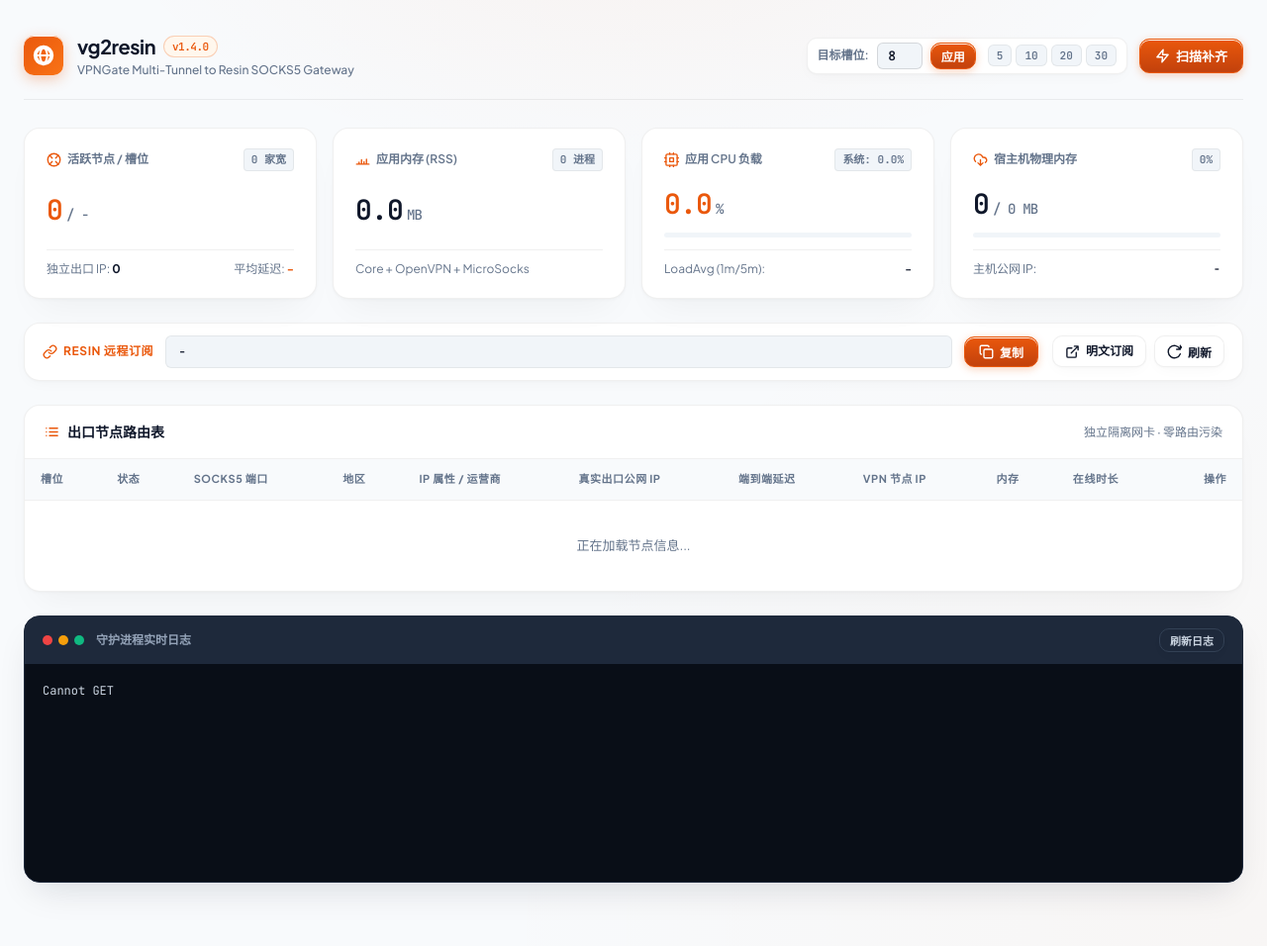
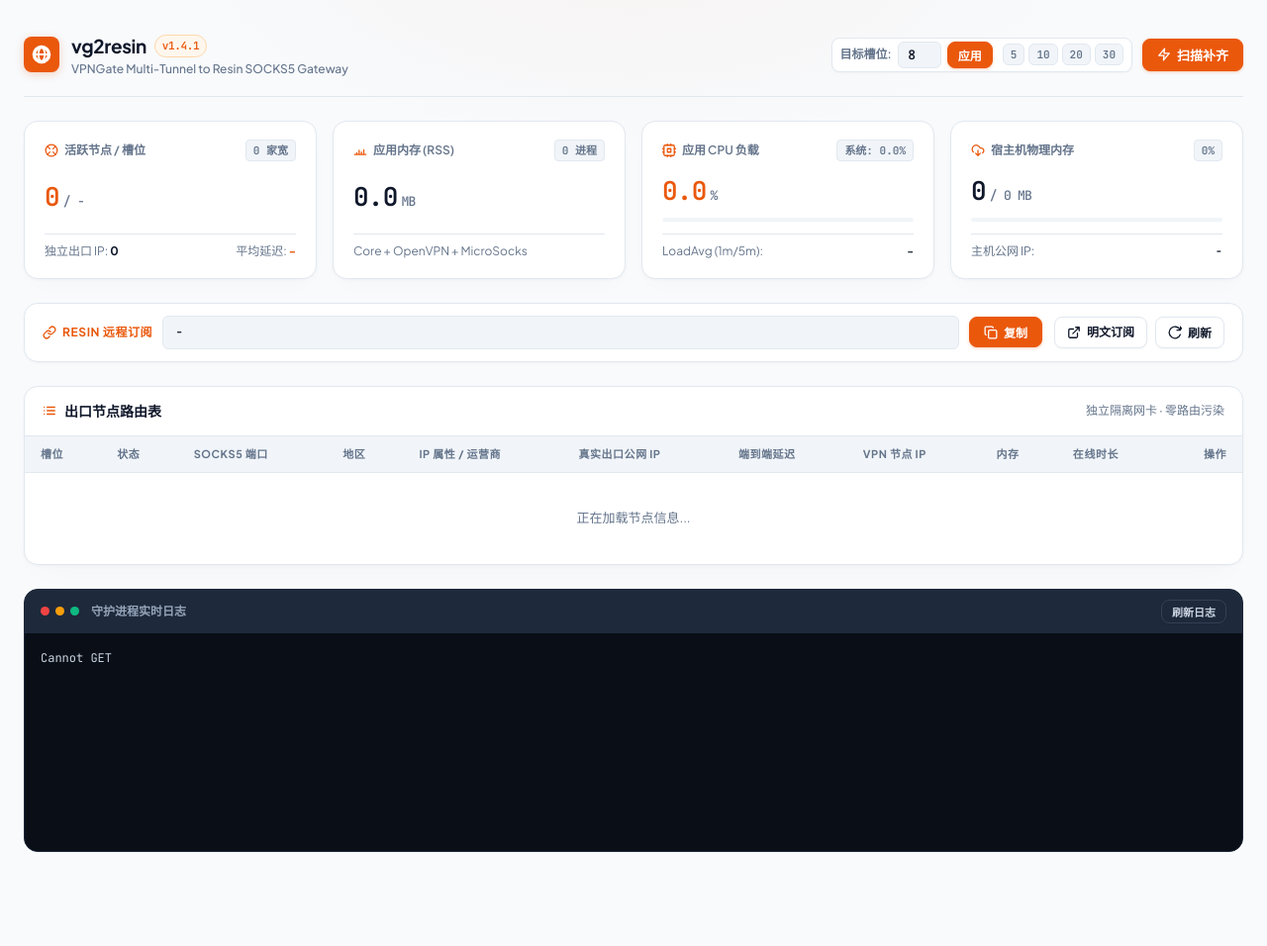
Before and after one commit to danielzi/vg2resin, a Python web app: template templates/index.html in a window 1280 px wide. Shown: the whole page at 99% size. After the commit the page ends 861 px from the top, so only its background shows below. Run offline with Jinja, Linux system fonts and the light colour scheme; the template is opened without the code that fills it, so the values that code supplies are empty.

Commit message:
fix(ui): eliminate button white border ghosting and subpixel edge artifacts

```diff
--- a/templates/index.html
+++ b/templates/index.html
@@ -12,59 +12,60 @@
       --bg: #f8fafc;
       --bg-subtle: #f1f5f9;
       --surface: #ffffff;
-      --surface-hover: #fafafa;
-      --surface-elevated: #ffffff;
-      --border-subtle: rgba(0, 0, 0, 0.06);
-      --border-strong: rgba(0, 0, 0, 0.12);
-      --inner-glint: inset 0 1px 0 rgba(255, 255, 255, 0.9);
+      --surface-hover: #f8fafc;
+
+      --border-subtle: #e2e8f0;
+      --border-strong: #cbd5e1;
 
       --text-main: #0f172a;
       --text-muted: #64748b;
       --text-subtle: #94a3b8;
 
-      /* Pure International Orange Accent System */
+      /* Pure International Orange System */
       --accent: #ea580c;
       --accent-hover: #c2410c;
+      --accent-active: #9a3412;
       --accent-light: #fff7ed;
-      --accent-border: rgba(234, 88, 12, 0.25);
-      --accent-glow: rgba(234, 88, 12, 0.12);
+      --accent-border: #fed7aa;
 
       --success: #16a34a;
       --success-light: #f0fdf4;
-      --success-border: rgba(22, 163, 74, 0.2);
+      --success-border: #bbf7d0;
 
       --warning: #d97706;
       --warning-light: #fffbeb;
-      --warning-border: rgba(217, 119, 6, 0.2);
+      --warning-border: #fde68a;
 
       --danger: #dc2626;
       --danger-light: #fef2f2;
-      --danger-border: rgba(220, 38, 38, 0.2);
+      --danger-border: #fecaca;
 
       --radius-sm: 6px;
-      --radius-md: 10px;
-      --radius-lg: 16px;
-      --shadow-diffusion: 0 20px 35px -15px rgba(0, 0, 0, 0.05), 0 1px 3px rgba(0, 0, 0, 0.03);
-      --shadow-card: 0 4px 16px -4px rgba(0, 0, 0, 0.04), 0 1px 2px rgba(0, 0, 0, 0.02);
+      --radius-md: 8px;
+      --radius-lg: 14px;
 
       --font-sans: 'Plus Jakarta Sans', -apple-system, BlinkMacSystemFont, "Segoe UI", sans-serif;
       --font-mono: 'JetBrains Mono', ui-monospace, SFMono-Regular, monospace;
     }
 
-    * { box-sizing: border-box; margin: 0; padding: 0; }
+    * {
+      box-sizing: border-box;
+      margin: 0;
+      padding: 0;
+      -webkit-font-smoothing: antialiased;
+      -moz-osx-font-smoothing: grayscale;
+    }
 
     body {
       background-color: var(--bg);
       background-image:
-        radial-gradient(ellipse 60% 40% at 50% -10%, rgba(234, 88, 12, 0.05), transparent 70%),
-        radial-gradient(circle at 100% 100%, rgba(249, 115, 22, 0.03), transparent 50%);
+        radial-gradient(ellipse 50% 30% at 50% -5%, rgba(234, 88, 12, 0.04), transparent 70%);
       color: var(--text-main);
       font-family: var(--font-sans);
       font-size: 14px;
       line-height: 1.5;
       min-height: 100dvh;
       padding: 32px 24px 64px;
-      -webkit-font-smoothing: antialiased;
     }
 
     .container {
@@ -77,35 +78,35 @@
       display: flex;
       justify-content: space-between;
       align-items: center;
-      margin-bottom: 28px;
-      padding-bottom: 20px;
+      margin-bottom: 24px;
+      padding-bottom: 18px;
       border-bottom: 1px solid var(--border-subtle);
       flex-wrap: wrap;
-      gap: 20px;
+      gap: 16px;
     }
 
     .brand-group {
       display: flex;
       align-items: center;
-      gap: 14px;
+      gap: 12px;
     }
 
     .brand-icon {
-      width: 40px;
-      height: 40px;
-      background: linear-gradient(135deg, #ea580c, #f97316);
+      width: 36px;
+      height: 36px;
+      background-color: var(--accent);
       border-radius: var(--radius-md);
       display: flex;
       align-items: center;
       justify-content: center;
-      box-shadow: 0 4px 14px rgba(234, 88, 12, 0.3), var(--inner-glint);
       color: #ffffff;
+      box-shadow: 0 2px 8px rgba(234, 88, 12, 0.25);
     }
 
     .brand-text h1 {
-      font-size: 20px;
+      font-size: 19px;
       font-weight: 700;
-      letter-spacing: -0.025em;
+      letter-spacing: -0.02em;
       color: var(--text-main);
       display: flex;
       align-items: center;
@@ -122,7 +123,7 @@
       font-family: var(--font-mono);
       font-size: 11px;
       font-weight: 600;
-      padding: 2px 8px;
+      padding: 2px 7px;
       border-radius: 9999px;
       background: var(--accent-light);
       border: 1px solid var(--accent-border);
@@ -132,7 +133,7 @@
     .header-actions {
       display: flex;
       align-items: center;
-      gap: 12px;
+      gap: 10px;
       flex-wrap: wrap;
     }
 
@@ -140,12 +141,12 @@
     .pool-stepper {
       display: flex;
       align-items: center;
-      gap: 8px;
+      gap: 6px;
       background: var(--surface);
       border: 1px solid var(--border-subtle);
       border-radius: var(--radius-md);
-      padding: 4px 10px;
-      box-shadow: var(--shadow-card);
+      padding: 3px 8px;
+      box-shadow: 0 1px 2px rgba(0, 0, 0, 0.03);
     }
 
     .stepper-label {
@@ -155,9 +156,9 @@
     }
 
     .stepper-input {
-      width: 46px;
+      width: 44px;
       background: var(--bg-subtle);
-      border: 1px solid var(--border-strong);
+      border: 1px solid var(--border-subtle);
       color: var(--text-main);
       padding: 4px 6px;
       border-radius: var(--radius-sm);
@@ -166,24 +167,24 @@
       font-weight: 600;
       text-align: center;
       outline: none;
-      transition: all 0.15s;
+      transition: border-color 0.15s;
     }
     .stepper-input:focus {
       border-color: var(--accent);
       background: #ffffff;
-      box-shadow: 0 0 0 3px rgba(234, 88, 12, 0.12);
     }
 
     .preset-pill {
       font-family: var(--font-mono);
       font-size: 11px;
       font-weight: 600;
-      padding: 3px 8px;
+      padding: 3px 7px;
       border-radius: var(--radius-sm);
       background: var(--bg-subtle);
       border: 1px solid var(--border-subtle);
       color: var(--text-muted);
       cursor: pointer;
+      outline: none;
       transition: all 0.15s ease;
     }
     .preset-pill:hover {
@@ -192,59 +193,68 @@
       background: var(--accent-light);
     }
 
-    /* Buttons */
+    /* Buttons: Clean, Crisp, Zero White Ghosting Edges */
     .btn {
       display: inline-flex;
       align-items: center;
+      justify-content: center;
       gap: 6px;
       font-family: var(--font-sans);
       font-size: 13px;
       font-weight: 600;
-      padding: 7px 15px;
+      padding: 6px 14px;
       border-radius: var(--radius-md);
       border: 1px solid var(--border-subtle);
-      background: var(--surface);
+      background-color: var(--surface);
       color: var(--text-main);
       cursor: pointer;
-      transition: all 0.18s cubic-bezier(0.16, 1, 0.3, 1);
-      box-shadow: var(--shadow-card);
+      outline: none;
       text-decoration: none;
+      box-shadow: 0 1px 2px rgba(0, 0, 0, 0.04);
+      transition: background-color 0.15s, border-color 0.15s, color 0.15s;
+      -webkit-appearance: none;
+      appearance: none;
     }
     .btn:hover {
-      background: var(--surface-hover);
+      background-color: var(--bg-subtle);
       border-color: var(--border-strong);
-      transform: translateY(-1px);
-      box-shadow: 0 4px 12px rgba(0, 0, 0, 0.06);
+      color: var(--text-main);
     }
     .btn:active {
-      transform: translateY(0);
-      background: var(--bg-subtle);
+      background-color: #e2e8f0;
     }
 
+    /* Solid Orange Button: Explicit border matching background to prevent subpixel edge halos */
     .btn-primary {
-      background: linear-gradient(180deg, #ea580c, #c2410c);
-      border-color: #ea580c;
+      background-color: var(--accent);
+      border: 1px solid var(--accent);
       color: #ffffff;
-      box-shadow: 0 2px 8px rgba(234, 88, 12, 0.28), var(--inner-glint);
+      box-shadow: 0 1px 3px rgba(234, 88, 12, 0.3);
     }
     .btn-primary:hover {
-      background: linear-gradient(180deg, #f97316, #ea580c);
-      border-color: #f97316;
+      background-color: var(--accent-hover);
+      border-color: var(--accent-hover);
       color: #ffffff;
-      box-shadow: 0 4px 14px rgba(234, 88, 12, 0.38);
+    }
+    .btn-primary:active {
+      background-color: var(--accent-active);
+      border-color: var(--accent-active);
     }
 
     .btn-ghost-orange {
       padding: 4px 10px;
       font-size: 12px;
+      font-weight: 600;
       color: var(--accent);
-      background: transparent;
-      border-color: transparent;
+      background-color: transparent;
+      border: 1px solid transparent;
       box-shadow: none;
+      border-radius: var(--radius-sm);
     }
     .btn-ghost-orange:hover {
-      background: var(--accent-light);
+      background-color: var(--accent-light);
       border-color: var(--accent-border);
+      color: var(--accent-hover);
     }
 
     /* Bento Cards */
@@ -263,27 +273,21 @@
     }
 
     .bento-card {
-      background: var(--surface);
+      background-color: var(--surface);
       border: 1px solid var(--border-subtle);
       border-radius: var(--radius-lg);
-      padding: 20px 22px;
-      box-shadow: var(--shadow-diffusion);
+      padding: 18px 20px;
+      box-shadow: 0 1px 3px rgba(0, 0, 0, 0.03), 0 10px 25px -10px rgba(0, 0, 0, 0.03);
       display: flex;
       flex-direction: column;
       justify-content: space-between;
-      position: relative;
-      transition: transform 0.2s, box-shadow 0.2s;
-    }
-    .bento-card:hover {
-      transform: translateY(-2px);
-      box-shadow: 0 24px 45px -15px rgba(0, 0, 0, 0.07);
     }
 
     .card-top {
       display: flex;
       justify-content: space-between;
       align-items: center;
-      margin-bottom: 12px;
+      margin-bottom: 10px;
     }
     .card-label {
       font-size: 12px;
@@ -306,7 +310,7 @@
 
     .card-num {
       font-family: var(--font-mono);
-      font-size: 28px;
+      font-size: 26px;
       font-weight: 700;
       letter-spacing: -0.03em;
       color: var(--text-main);
@@ -315,7 +319,7 @@
       gap: 4px;
     }
     .card-num .unit {
-      font-size: 14px;
+      font-size: 13px;
       font-weight: 500;
       color: var(--text-muted);
     }
@@ -328,12 +332,12 @@
       align-items: center;
       justify-content: space-between;
       border-top: 1px solid var(--border-subtle);
-      padding-top: 10px;
+      padding-top: 8px;
     }
 
     .meter-track {
       width: 100%;
-      height: 5px;
+      height: 4px;
       background: var(--bg-subtle);
       border-radius: 9999px;
       margin-top: 8px;
@@ -341,14 +345,14 @@
     }
     .meter-fill {
       height: 100%;
-      background: linear-gradient(90deg, #ea580c, #f97316);
+      background-color: var(--accent);
       border-radius: 9999px;
-      transition: width 0.4s ease;
+      transition: width 0.3s ease;
     }
 
     /* Subscription Ribbon */
     .sub-ribbon {
-      background: var(--surface);
+      background-color: var(--surface);
       border: 1px solid var(--border-subtle);
       border-radius: var(--radius-lg);
       padding: 12px 18px;
@@ -357,14 +361,14 @@
       justify-content: space-between;
       align-items: center;
       flex-wrap: wrap;
-      gap: 14px;
-      box-shadow: var(--shadow-card);
+      gap: 12px;
+      box-shadow: 0 1px 3px rgba(0, 0, 0, 0.03);
     }
 
     .sub-endpoint {
       display: flex;
       align-items: center;
-      gap: 12px;
+      gap: 10px;
       flex-grow: 1;
       min-width: 280px;
     }
@@ -396,16 +400,16 @@
 
     /* Table Container */
     .table-container {
-      background: var(--surface);
+      background-color: var(--surface);
       border: 1px solid var(--border-subtle);
       border-radius: var(--radius-lg);
       overflow: hidden;
-      box-shadow: var(--shadow-diffusion);
+      box-shadow: 0 1px 3px rgba(0, 0, 0, 0.03), 0 15px 30px -15px rgba(0, 0, 0, 0.04);
       margin-bottom: 24px;
     }
 
     .table-header-bar {
-      padding: 16px 20px;
+      padding: 14px 18px;
       border-bottom: 1px solid var(--border-subtle);
       display: flex;
       justify-content: space-between;
@@ -429,25 +433,25 @@
     }
 
     thead th {
-      background: #f8fafc;
+      background-color: var(--bg-subtle);
       color: var(--text-muted);
       font-size: 11px;
       font-weight: 700;
       text-transform: uppercase;
       letter-spacing: 0.05em;
-      padding: 12px 16px;
+      padding: 10px 16px;
       border-bottom: 1px solid var(--border-subtle);
     }
 
     tbody tr {
       border-bottom: 1px solid var(--border-subtle);
-      transition: background-color 0.15s;
+      transition: background-color 0.12s;
     }
     tbody tr:last-child { border-bottom: none; }
-    tbody tr:hover { background-color: #fafbfc; }
+    tbody tr:hover { background-color: #f8fafc; }
 
     tbody td {
-      padding: 14px 16px;
+      padding: 12px 16px;
       vertical-align: middle;
       font-size: 13px;
     }
@@ -540,25 +544,24 @@
       font-family: var(--font-mono);
       font-size: 12px;
       font-weight: 600;
-      padding: 2px 8px;
+      padding: 2px 7px;
       border-radius: 4px;
       border: 1px solid transparent;
     }
-    .lat-fast   { background: var(--success-light); color: var(--success); border-color: var(--success-border); }
-    .lat-medium { background: var(--warning-light); color: var(--warning); border-color: var(--warning-border); }
-    .lat-slow   { background: var(--danger-light); color: var(--danger); border-color: var(--danger-border); }
+    .lat-fast   { background-color: var(--success-light); color: var(--success); border-color: var(--success-border); }
+    .lat-medium { background-color: var(--warning-light); color: var(--warning); border-color: var(--warning-border); }
+    .lat-slow   { background-color: var(--danger-light); color: var(--danger); border-color: var(--danger-border); }
 
     /* Terminal Console */
     .terminal-card {
-      background: #0f172a;
+      background-color: #0f172a;
       border: 1px solid #1e293b;
       border-radius: var(--radius-lg);
       overflow: hidden;
-      box-shadow: 0 16px 36px -12px rgba(15, 23, 42, 0.15);
     }
     .terminal-bar {
-      padding: 12px 18px;
-      background: #1e293b;
+      padding: 10px 16px;
+      background-color: #1e293b;
       display: flex;
       justify-content: space-between;
       align-items: center;
@@ -569,13 +572,13 @@
       gap: 6px;
     }
     .t-dot {
-      width: 10px;
-      height: 10px;
+      width: 9px;
+      height: 9px;
       border-radius: 50%;
     }
     .terminal-body {
-      background: #090e17;
-      padding: 18px;
+      background-color: #090e17;
+      padding: 16px;
       font-family: var(--font-mono);
       font-size: 12px;
       color: #cbd5e1;
@@ -614,8 +617,8 @@
     }
 
     .icon {
-      width: 15px;
-      height: 15px;
+      width: 14px;
+      height: 14px;
       display: inline-block;
       vertical-align: middle;
       stroke-width: 2.2;
@@ -632,10 +635,10 @@
     <header>
       <div class="brand-group">
         <div class="brand-icon">
-          <svg class="icon" style="width:22px; height:22px;" viewBox="0 0 24 24"><path d="M12 2a10 10 0 1 0 10 10A10 10 0 0 0 12 2zm0 18a8 8 0 1 1 8-8 8 8 0 0 1-8 8z"/><path d="M2 12h20M12 2a15.3 15.3 0 0 1 4 10 15.3 15.3 0 0 1-4 10 15.3 15.3 0 0 1-4-10 15.3 15.3 0 0 1 4-10z"/></svg>
+          <svg class="icon" style="width:20px; height:20px;" viewBox="0 0 24 24"><path d="M12 2a10 10 0 1 0 10 10A10 10 0 0 0 12 2zm0 18a8 8 0 1 1 8-8 8 8 0 0 1-8 8z"/><path d="M2 12h20M12 2a15.3 15.3 0 0 1 4 10 15.3 15.3 0 0 1-4 10 15.3 15.3 0 0 1-4-10 15.3 15.3 0 0 1 4-10z"/></svg>
         </div>
         <div class="brand-text">
-          <h1>vg2resin <span class="chip">v1.4.0</span></h1>
+          <h1>vg2resin <span class="chip">v1.4.1</span></h1>
           <div class="subtitle">VPNGate Multi-Tunnel to Resin SOCKS5 Gateway</div>
         </div>
       </div>
@@ -811,7 +814,7 @@
           <span class="t-dot" style="background:#10b981;"></span>
           <span style="font-size:12px; font-weight:600; color:#94a3b8; margin-left:6px;">守护进程实时日志</span>
         </div>
-        <button onclick="fetchLogs()" class="btn" style="padding:3px 10px; font-size:11px; background:#1e293b; color:#cbd5e1; border-color:#334155;">刷新日志</button>
+        <button onclick="fetchLogs()" class="btn" style="padding:3px 10px; font-size:11px; background-color:#1e293b; color:#cbd5e1; border-color:#334155;">刷新日志</button>
       </div>
       <div class="terminal-body" id="logContent">正在获取实时日志流...</div>
     </div>
```
Also changed, not shown: other parts of templates/index.html (+15 -15 lines).
